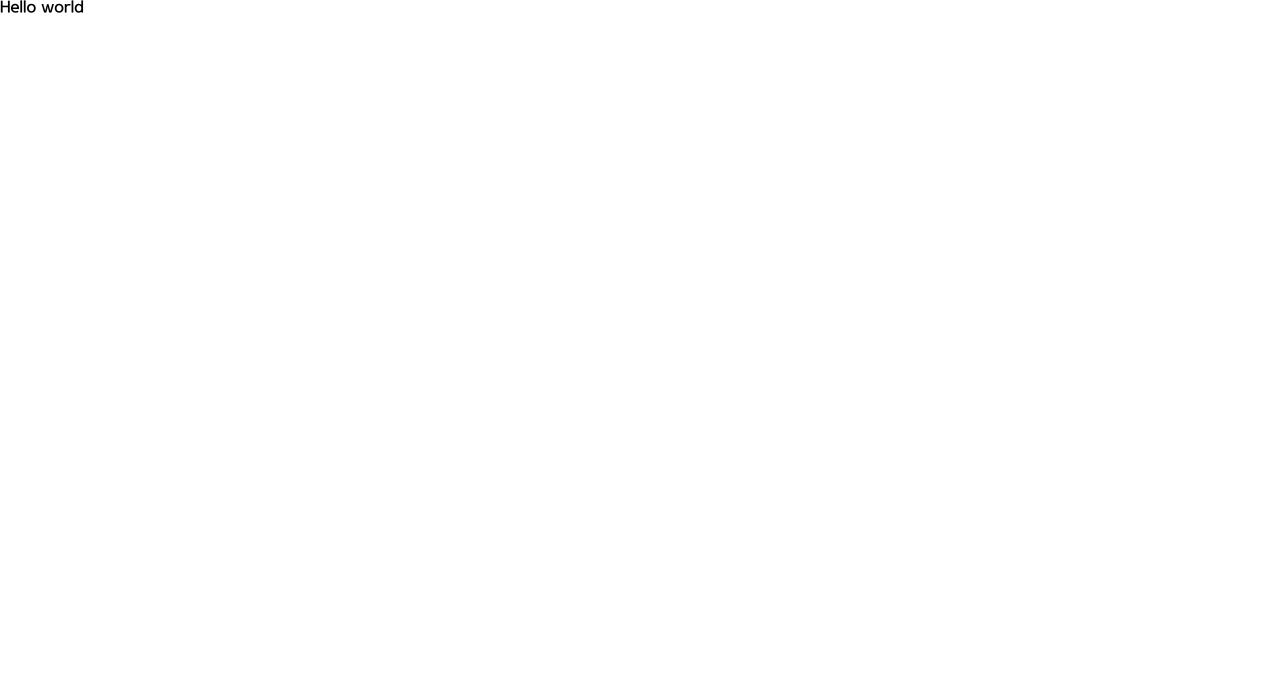
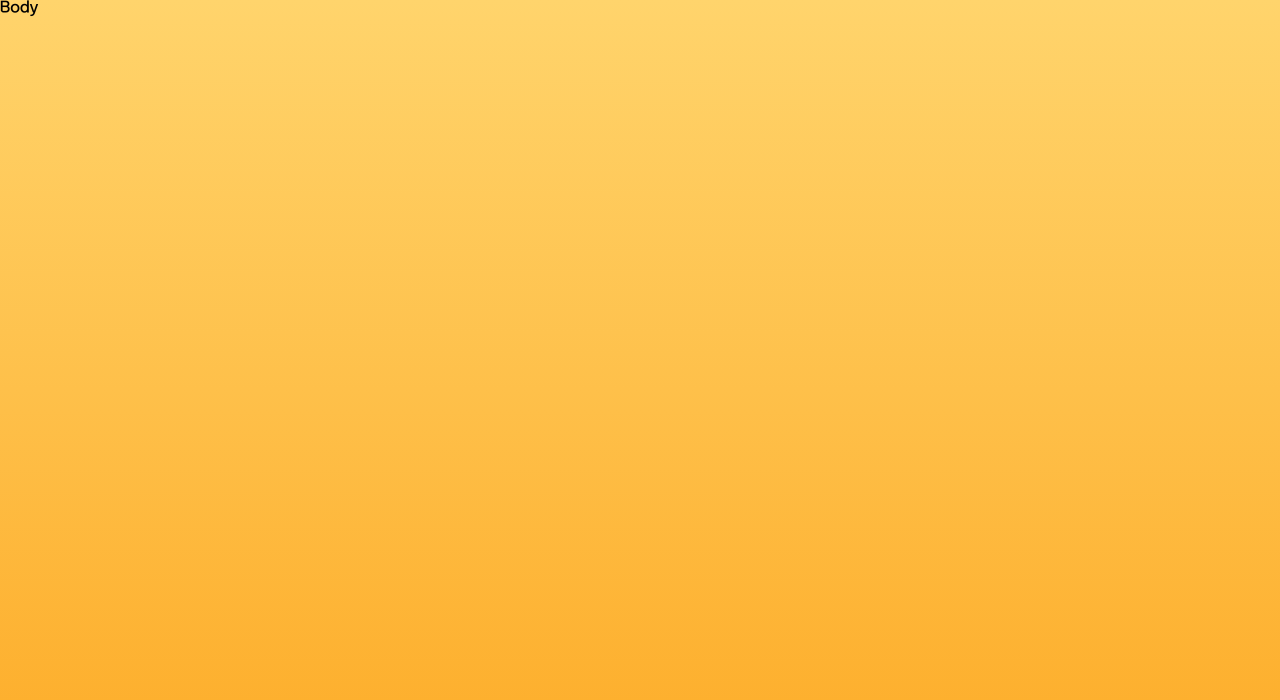
Before and after one commit to yongmin86k/neko_lotto, a React (Create React App) app in the folder nekolotto_web/: page / in a window 1280 px wide. Shown: the top 700 px of the page. Built offline with nearby package versions, Linux system fonts and the light colour scheme.

Commit message:
Add default background style

```diff
--- /dev/null
+++ b/nekolotto_web/src/components/GradientBody/GradientBody.tsx
@@ -0,0 +1,16 @@
+import React, { FunctionComponent } from "react";
+import styles from "./styles";
+
+type GradientBodyProps = {
+  styles?: Object;
+};
+
+const GradientBody: FunctionComponent<GradientBodyProps> = props => {
+  return (
+    <section style={{ ...styles.default, ...props.styles }}>
+      {props.children}
+    </section>
+  );
+};
+
+export default GradientBody;
--- /dev/null
+++ b/nekolotto_web/src/components/GradientBody/index.tsx
@@ -0,0 +1,2 @@
+import GradientBody from "./GradientBody";
+export default GradientBody;
--- /dev/null
+++ b/nekolotto_web/src/components/GradientBody/styles.tsx
@@ -0,0 +1,11 @@
+import { themes } from "../../config/themes";
+
+const styles = {
+  default: {
+    width: "100%",
+    minHeight: "100vh",
+    backgroundImage: themes.gradient.main
+  }
+};
+
+export default styles;
--- /dev/null
+++ b/nekolotto_web/src/components/index.tsx
@@ -0,0 +1 @@
+export { default as GradientBody } from "./GradientBody";
--- /dev/null
+++ b/nekolotto_web/src/config/themes.tsx
@@ -0,0 +1,11 @@
+export const themes = {
+  color: {
+    black: "#322913",
+    grey: "#9D998E",
+    yellow: "#FFB500",
+    brown: "#814607"
+  },
+  gradient: {
+    main: "linear-gradient(to bottom, #ffd46c, #fdab26)"
+  }
+};
--- a/nekolotto_web/src/pages/Main/Main.tsx
+++ b/nekolotto_web/src/pages/Main/Main.tsx
@@ -1,7 +1,9 @@
 import React from "react";
+import { GradientBody } from "../../components";
+import styles from "./styles";
 
 const Main = () => {
-  return <div>Hello world</div>;
+  return <GradientBody>Body</GradientBody>;
 };
 
 export default Main;
--- /dev/null
+++ b/nekolotto_web/src/pages/Main/styles.tsx
@@ -0,0 +1,3 @@
+const styles = {};
+
+export default styles;
```
